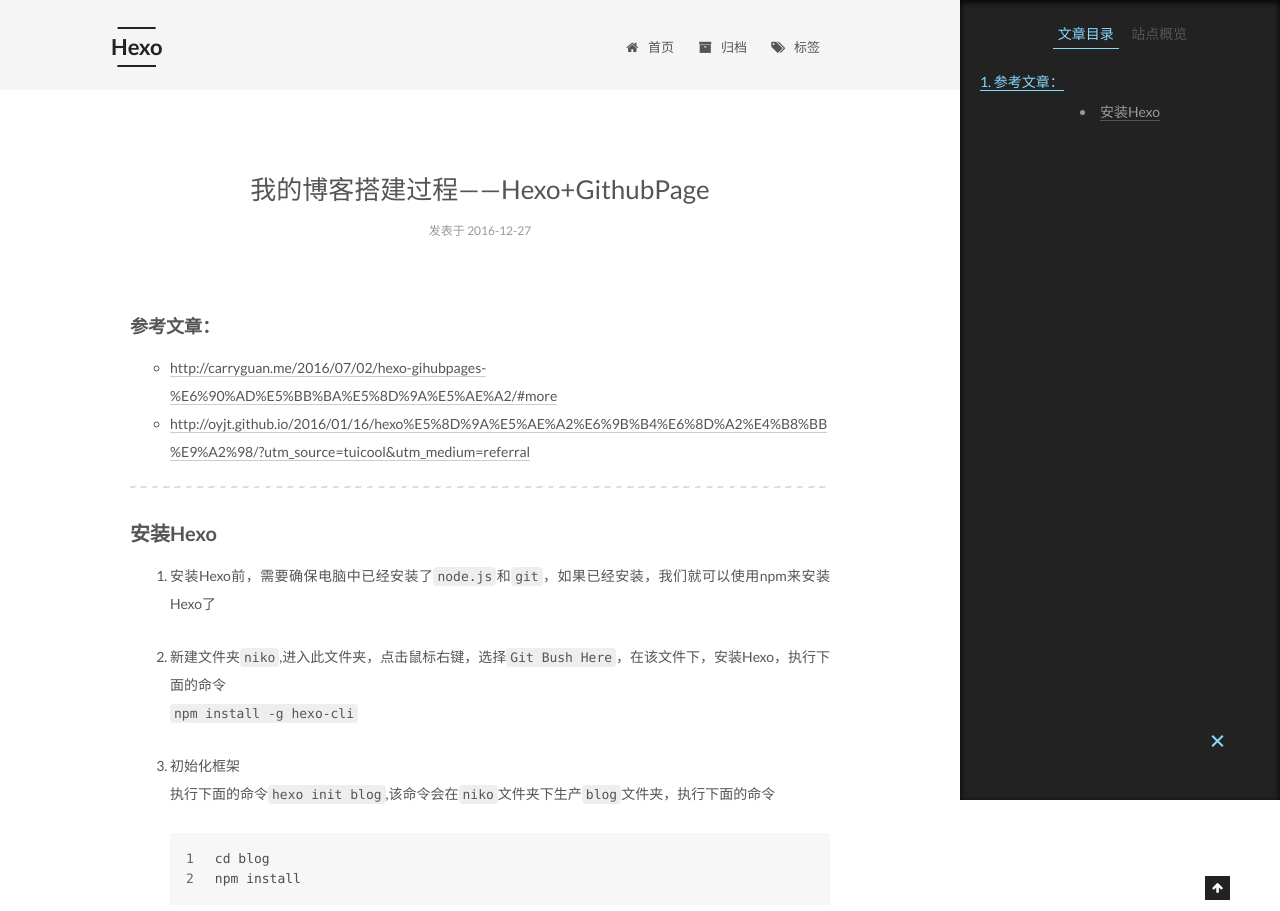
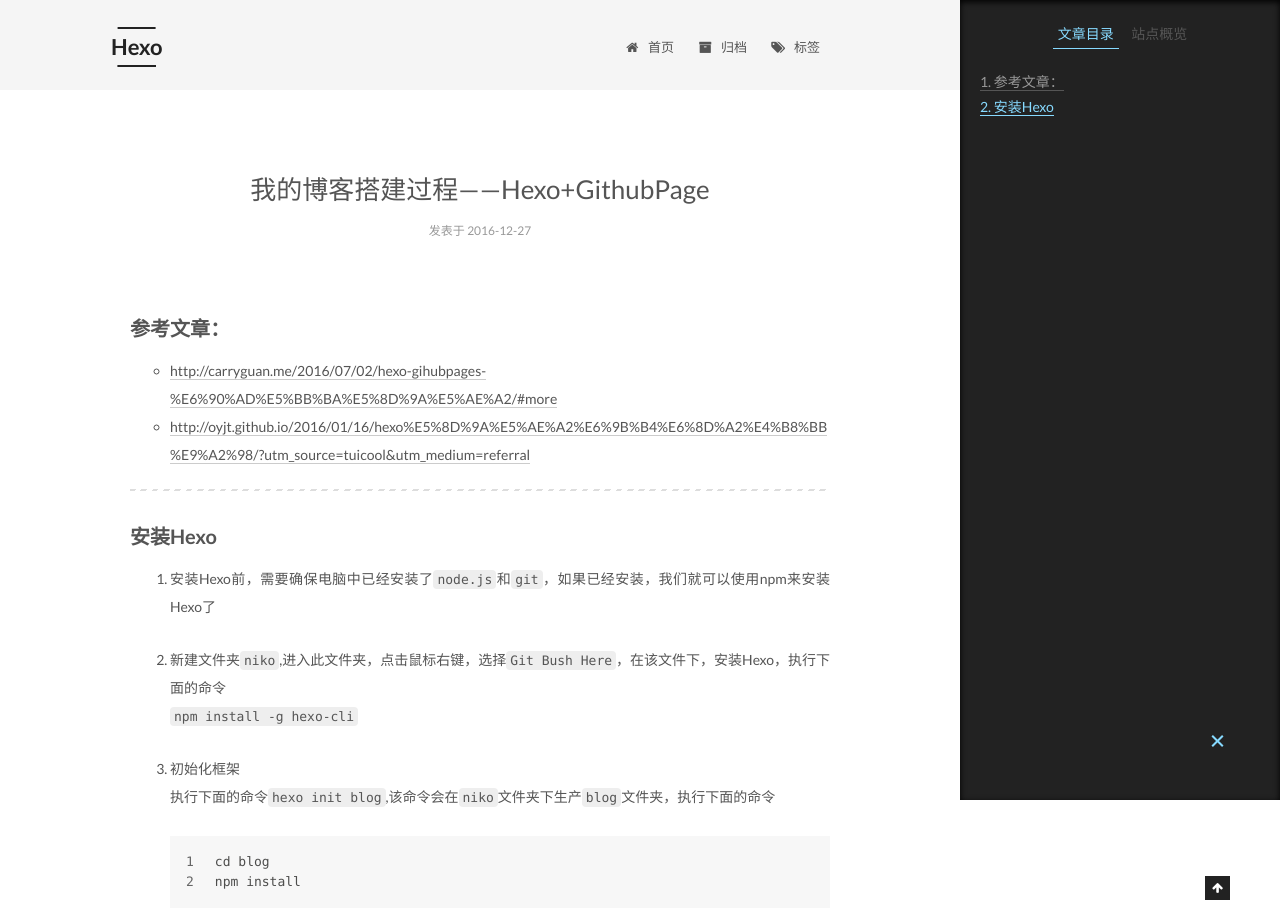
Before and after one commit to niko-w/niko-w.github.io, a plain HTML site: page 2016/12/27/the-first-blog/index.html in a window 1280 px wide. Shown: the top 911 px of the page. Drawn offline with Linux system fonts and the light colour scheme; files whose address does not match are found by name.

Commit message:
Site updated: 2016-12-28 11:53:39

```diff
--- a/2016/12/27/the-first-blog/index.html
+++ b/2016/12/27/the-first-blog/index.html
@@ -94,7 +94,7 @@
 <meta property="og:description" content="参考文章：
 http://carryguan.me/2016/07/02/hexo-gihubpages-%E6%90%AD%E5%BB%BA%E5%8D%9A%E5%AE%A2/#more
 http://oyjt.github.io/2016/01/16/hexo%E5%8D%9A%E5%AE%A2%E6%9B%B4%E6%8D%A2%E4%B8%BB%E9%A2%98/?utm_source">
-<meta property="og:updated_time" content="2016-12-28T03:47:46.451Z">
+<meta property="og:updated_time" content="2016-12-28T03:53:07.605Z">
 <meta name="twitter:card" content="summary">
 <meta name="twitter:title" content="我的博客搭建过程——Hexo+GithubPage">
 <meta name="twitter:description" content="参考文章：
@@ -277,7 +277,7 @@
 
 
 
-        <h4 id="参考文章："><a href="#参考文章：" class="headerlink" title="参考文章："></a>参考文章：</h4><ul>
+        <h3 id="参考文章："><a href="#参考文章：" class="headerlink" title="参考文章："></a>参考文章：</h3><ul>
 <li><a href="http://carryguan.me/2016/07/02/hexo-gihubpages-%E6%90%AD%E5%BB%BA%E5%8D%9A%E5%AE%A2/#more" target="_blank" rel="external">http://carryguan.me/2016/07/02/hexo-gihubpages-%E6%90%AD%E5%BB%BA%E5%8D%9A%E5%AE%A2/#more</a> </li>
 <li><a href="http://oyjt.github.io/2016/01/16/hexo%E5%8D%9A%E5%AE%A2%E6%9B%B4%E6%8D%A2%E4%B8%BB%E9%A2%98/?utm_source=tuicool&amp;utm_medium=referral" target="_blank" rel="external">http://oyjt.github.io/2016/01/16/hexo%E5%8D%9A%E5%AE%A2%E6%9B%B4%E6%8D%A2%E4%B8%BB%E9%A2%98/?utm_source=tuicool&amp;utm_medium=referral</a></li>
 </ul>
@@ -454,7 +454,7 @@
 
 
 
-              <div class="post-toc-content"><ol class="nav"><li class="nav-item nav-level-4"><a class="nav-link" href="#参考文章："><span class="nav-number">1.</span> <span class="nav-text">参考文章：</span></a></li></ol></li><li class="nav-item nav-level-3"><a class="nav-link" href="#安装Hexo"><span class="nav-number"></span> <span class="nav-text">安装Hexo</span></a></div>
+              <div class="post-toc-content"><ol class="nav"><li class="nav-item nav-level-3"><a class="nav-link" href="#参考文章："><span class="nav-number">1.</span> <span class="nav-text">参考文章：</span></a></li><li class="nav-item nav-level-3"><a class="nav-link" href="#安装Hexo"><span class="nav-number">2.</span> <span class="nav-text">安装Hexo</span></a></li></ol></div>
 
           </div>
         </section>
--- a/css/main.css
+++ b/css/main.css
@@ -1548,7 +1548,7 @@
   width: 4px;
   height: 4px;
   border-radius: 50%;
-  background: #ff93d7;
+  background: #e217ff;
 }
 .links-of-blogroll {
   font-size: 13px;
```
Also changed, not shown: index.html (+1 -1 lines).
